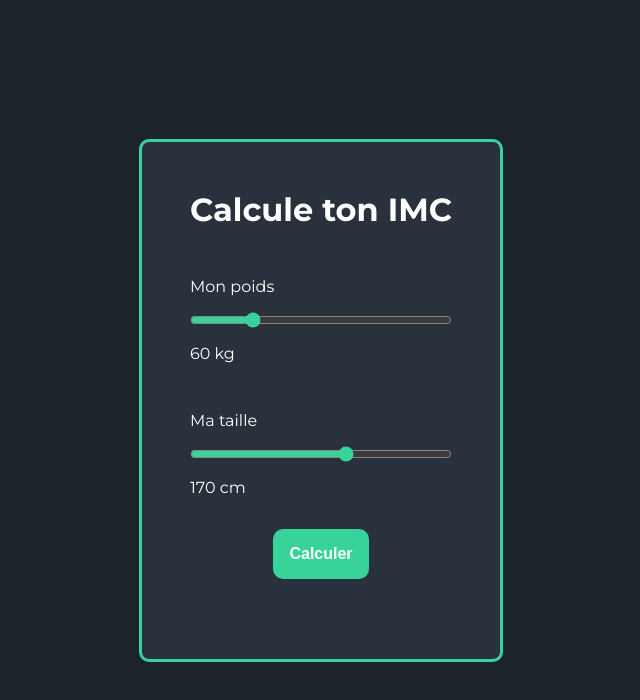
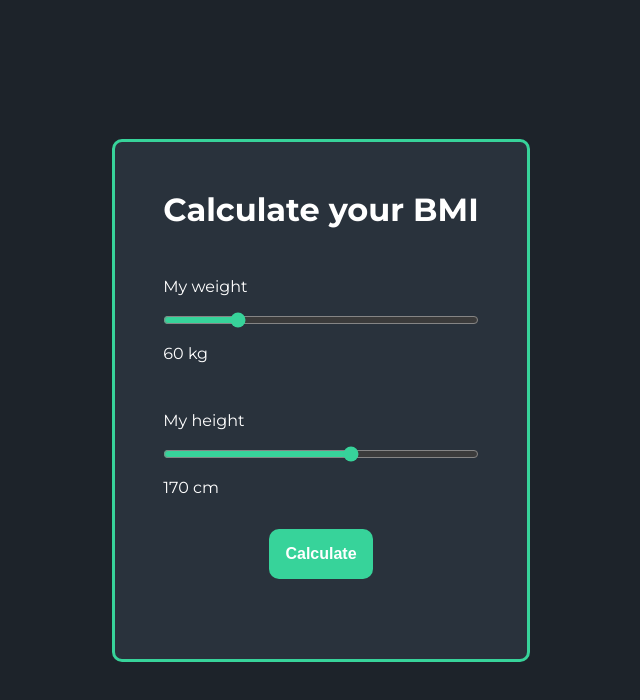
Before and after one commit to DrHyde01/BMI-Generator, a plain HTML site: page src/index.html in a window 1280 px wide. Shown: the whole page, without its empty margins (319-959 px from the left). Drawn offline with Linux system fonts and the light colour scheme.

Commit message:
Update README.md Translate into english

```diff
--- a/src/index.html
+++ b/src/index.html
@@ -15,25 +15,25 @@
             rel="stylesheet"
     />
 
-    <title>Générateur d'IMC</title>
+    <title>BMI Calculator</title>
 </head>
 <body>
 
 
 <div class="container">
     <div class="calculator-box">
-        <h1>Calcule ton IMC</h1>
+        <h1>Calculate your BMI</h1>
 
         <div class="inputs-container">
 
         <div class="calculator-weight">
-            <label for="weight">Mon poids</label>
+            <label for="weight">My weight</label>
                 <input class="input-weight" type="range" id="weight" min="20" max="200" value="60">
             <p><span class="display-weight"></span> kg</p>
         </div>
 
         <div class="calculator-height">
-            <label for="height">Ma taille</label>
+            <label for="height">My height</label>
                 <input class="input-height" type="range" id="height" min="80" max="230" value="170">
             <p><span class="display-height"></span> cm</p>
         </div>
@@ -41,11 +41,11 @@
         </div>
 
         <div class="calculator-btn">
-            <button>Calculer</button>
+            <button>Calculate</button>
         </div>
 
         <div class="show-imc">
-            <p class="imc-message">Votre IMC est de</p> <strong class="imc"></strong>
+            <p class="imc-message">Your BMI is</p> <strong class="imc"></strong>
         </div>
     </div>
 </div>
```
Also changed, not shown: 1 other file.
